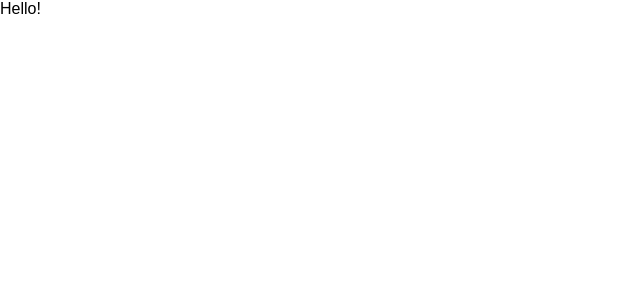
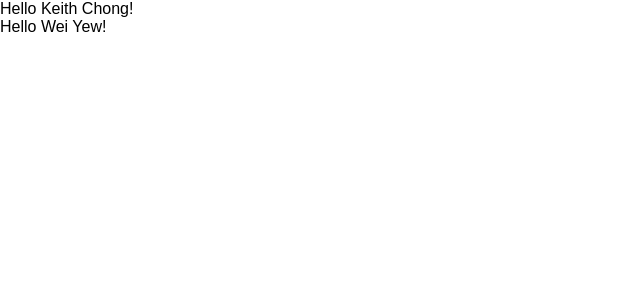
Before and after one commit to keitheous/airbnb-clone-le-wagon, a React (Create React App) app: page / in a window 1280 px wide. Shown: the top 300 px of the page, without its empty margins (0-640 px from the left). Built offline with nearby package versions, Linux system fonts and the light colour scheme.

Commit message:
Using Props on Components

```diff
--- a/src/components/hello.js
+++ b/src/components/hello.js
@@ -5,7 +5,8 @@ import React from 'react';
 class Hello extends React.Component {
   render() {
     // render method returns a html string in JXS
-    return <div>Hello!</div>;
+    // Interpolation in JSX is curly braces (return level) inside another curly braces (render level)
+    return <div>Hello {this.props.firstName} {this.props.lastName}!</div>;
 
   }
 }
--- a/src/index.js
+++ b/src/index.js
@@ -5,6 +5,12 @@ import App from './App';
 import Hello from './components/hello'
 // import registerServiceWorker from './registerServiceWorker';
 
-ReactDOM.render(<Hello />, document.getElementById('root'));
+const root = <div>
+  <Hello firstName='Keith' lastName='Chong'/>
+  <Hello firstName='Wei' lastName='Yew'/>
+</div>;
+
+ReactDOM.render(root, document.getElementById('root'));
+
 // ReactDOM.render(<App />, document.getElementById('root'));
 // registerServiceWorker();
```
